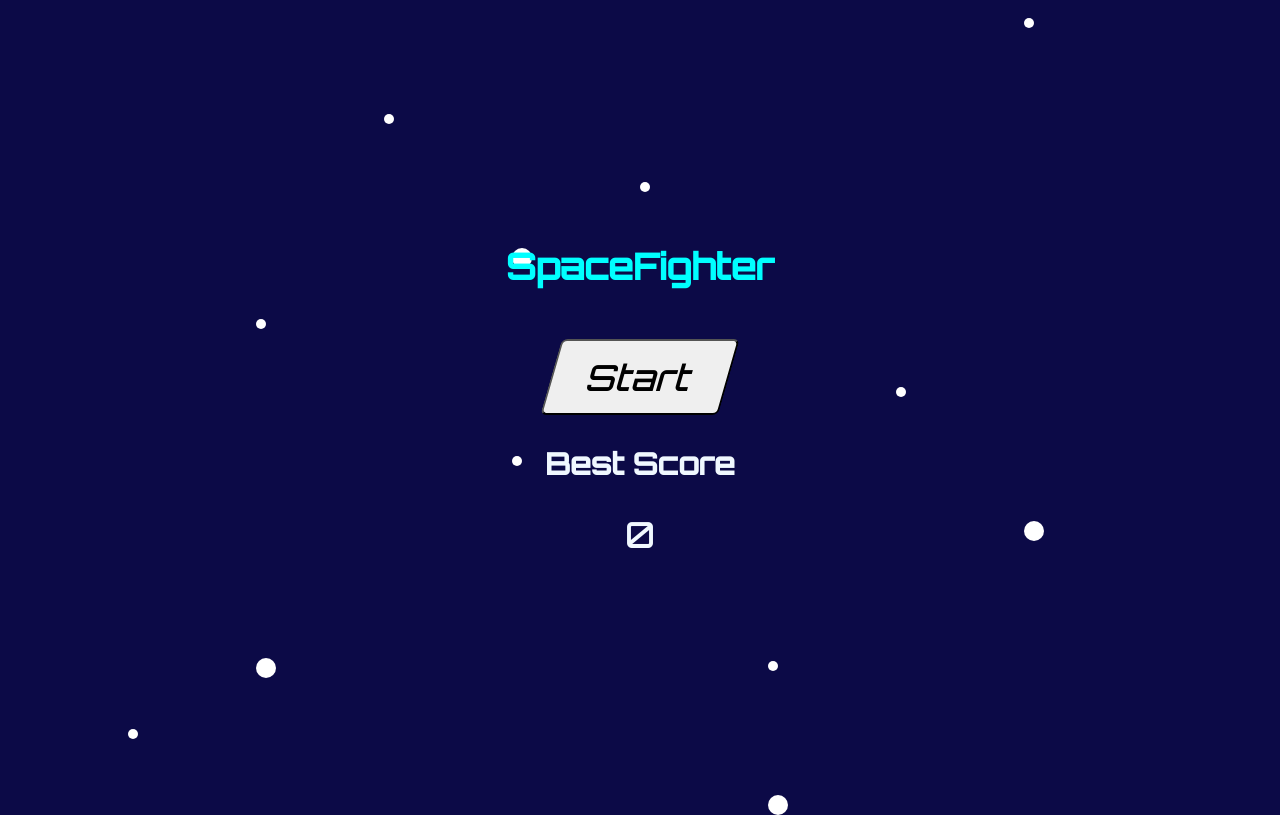
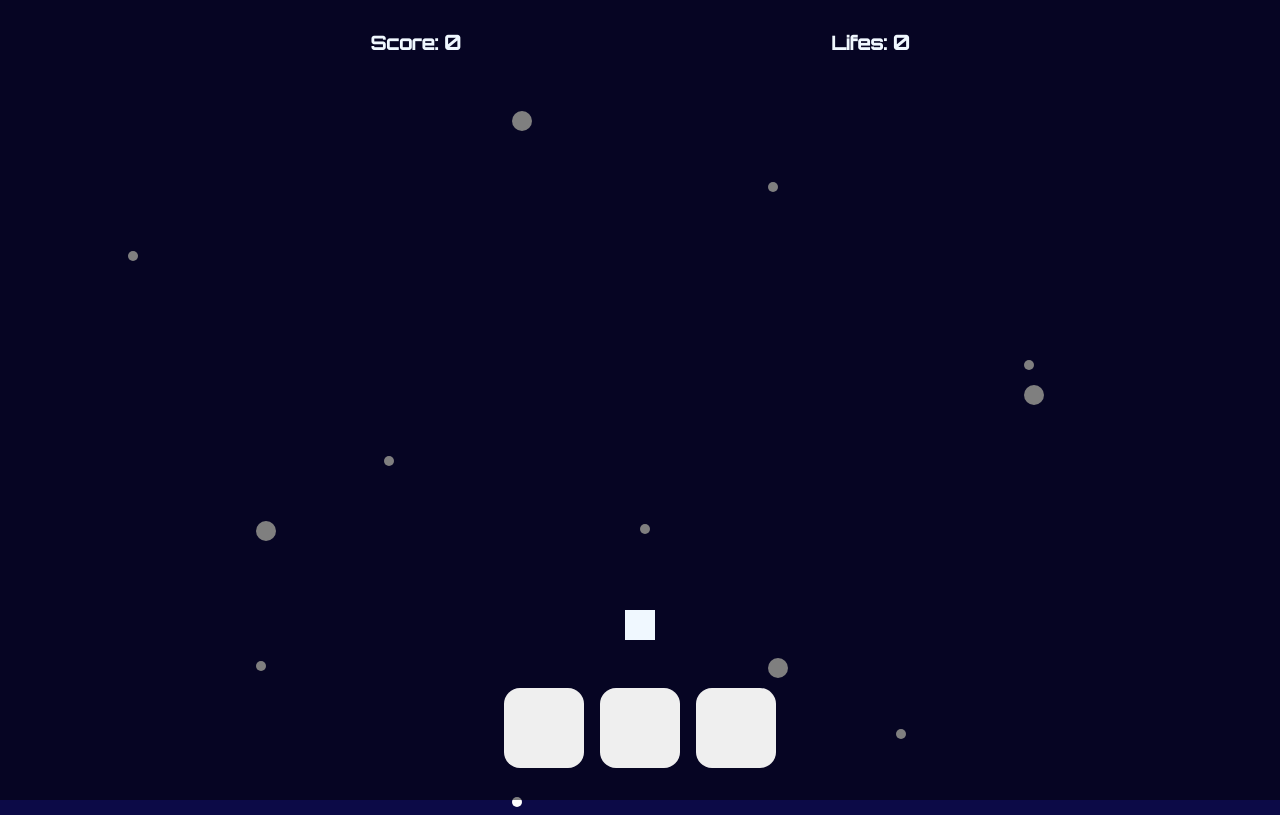
Before and after one commit to SaulRuizS/space-fighter, a React app: page / in a window 1280 px wide. Built offline with nearby package versions, Linux system fonts and the light colour scheme.

Commit message:
GameStarted and inner components added

```diff
--- a/src/App.jsx
+++ b/src/App.jsx
@@ -1,12 +1,14 @@
 import React from 'react';
 import MovingBG from './components/MovingBG';
+import GameStarted from './sections/GameStarted';
 import MainMenu from './sections/MainMenu';
 import './styles/global.scss'
 
 const App = () => {
     return (
         <div>
-            <MainMenu />
+            {/* <MainMenu /> */}
+            <GameStarted />
             <MovingBG />
         </div>
     );
--- /dev/null
+++ b/src/components/Controller.jsx
@@ -0,0 +1,14 @@
+import React from 'react';
+import '../styles/Controllers.scss';
+
+const Controller = () => {
+    return (
+        <div className='controllers'>
+            <button className='controllers__button left'></button>
+            <button className='controllers__button shoot'></button>
+            <button className='controllers__button right'></button>
+        </div>
+    );
+};
+
+export default Controller;
--- /dev/null
+++ b/src/components/Player.jsx
@@ -0,0 +1,12 @@
+import React from 'react';
+import '../styles/Player.scss';
+
+const Player = () => {
+    return (
+        <div className='player'>
+
+        </div>
+    );
+};
+
+export default Player;
--- /dev/null
+++ b/src/components/PlayerInfo.jsx
@@ -0,0 +1,13 @@
+import React from 'react';
+import '../styles/PlayerInfo.scss';
+
+const PlayerInfo = () => {
+    return (
+        <div className='player-info'>
+            <h2 className='player-info__score'>Score: <span>0</span></h2>
+            <h2 className='player-info__lifes'>Lifes: <span>0</span></h2>
+        </div>
+    );
+};
+
+export default PlayerInfo;
--- /dev/null
+++ b/src/sections/GameStarted.jsx
@@ -0,0 +1,17 @@
+import React from 'react';
+import Controller from '../components/Controller';
+import Player from '../components/Player';
+import PlayerInfo from '../components/PlayerInfo';
+import '../styles/GameStarted.scss';
+
+const GameStarted = () => {
+    return (
+        <div className='game-started'>
+            <PlayerInfo />
+            <Player />
+            <Controller />
+        </div>
+    );
+};
+
+export default GameStarted;
--- /dev/null
+++ b/src/styles/Controllers.scss
@@ -0,0 +1,19 @@
+@import 'vars';
+
+.controllers {
+    position: absolute;
+    bottom: 4vh;
+    height: 80px;
+    width: 80vw;
+    display: flex;
+    justify-content: center;
+    // background-color: aqua;
+
+    &__button {
+        height: 100%;
+        width: 80px;
+        border-radius: 16px;
+        border-width: 0px;
+        margin-inline: 8px;
+    }
+}
--- /dev/null
+++ b/src/styles/GameStarted.scss
@@ -0,0 +1,12 @@
+@import 'vars';
+
+.game-started {
+    position: absolute;
+    height: 100vh;
+    width: 100vw;
+    display: flex;
+    flex-direction: column;
+    align-items: center;
+    background-color: rgba($color: #000000, $alpha: 0.5);
+    z-index: 1;
+}
--- a/src/styles/MovingBG.scss
+++ b/src/styles/MovingBG.scss
@@ -4,7 +4,6 @@
     position: relative;
     height: 100vh;
     width: 100vw;
-    // background-color: rgba($color: #ffffff, $alpha: 0.8);
     z-index: 0;
 }
 
@@ -15,7 +14,6 @@
     animation-iteration-count: infinite;
     animation-timing-function: linear;
     background-color: #ffffff;
-    // background-color: blue;
 
     &.small {
         height: 10px;
--- /dev/null
+++ b/src/styles/Player.scss
@@ -0,0 +1,9 @@
+@import 'vars';
+
+.player {
+    position: absolute;
+    bottom: 20vh;
+    height: 30px;
+    width: 30px;
+    background-color: aliceblue;
+}
--- /dev/null
+++ b/src/styles/PlayerInfo.scss
@@ -0,0 +1,14 @@
+@import 'vars';
+
+.player-info {
+    padding-top: 30px;
+    width: 100vw;
+    display: flex;
+    justify-content: space-evenly;
+    font-size: 3rem;
+    font-family: 'Orbitron';
+
+    span {
+        font-size: 2rem;
+    }
+}
--- a/src/styles/global.scss
+++ b/src/styles/global.scss
@@ -13,5 +13,5 @@ body {
     width: 100vw;
     color: aliceblue;
     background-color: $space-bg;
-    overflow-y: hidden;
+    // overflow-y: hidden;
 }
```
